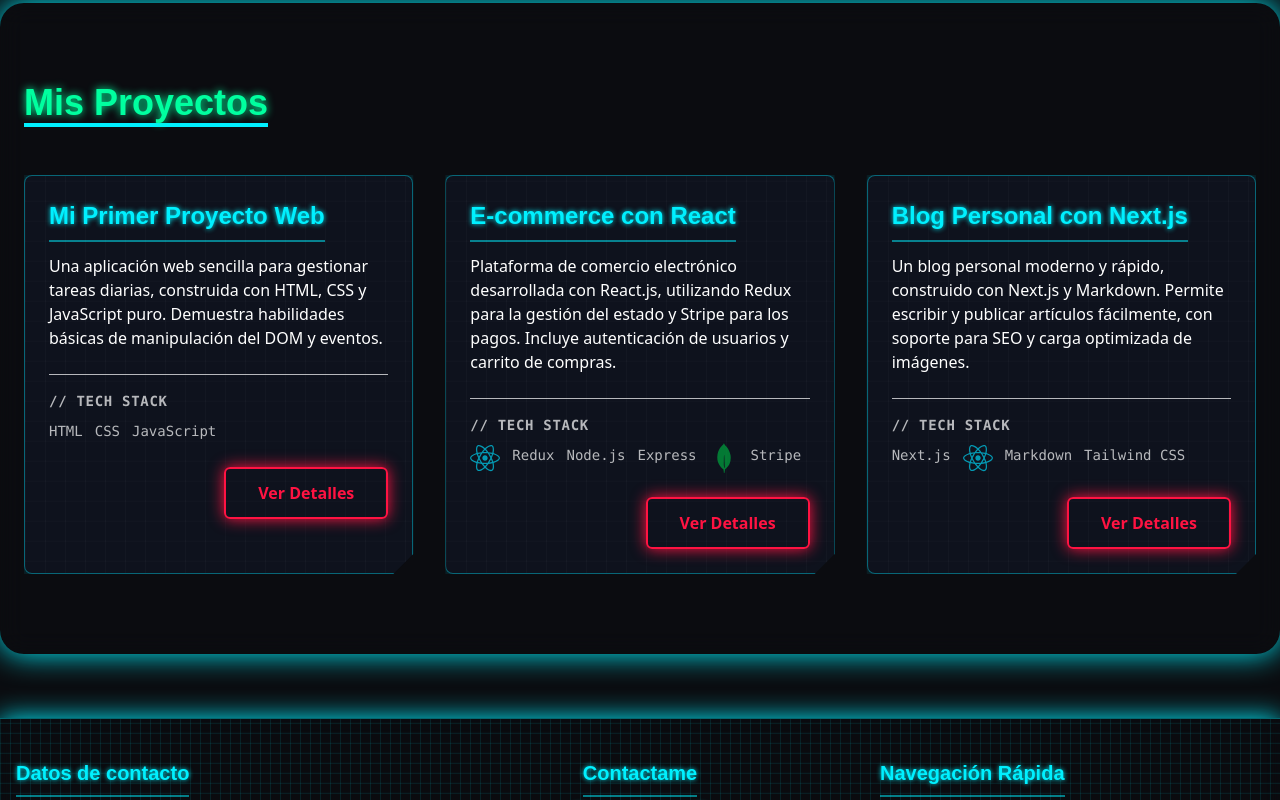
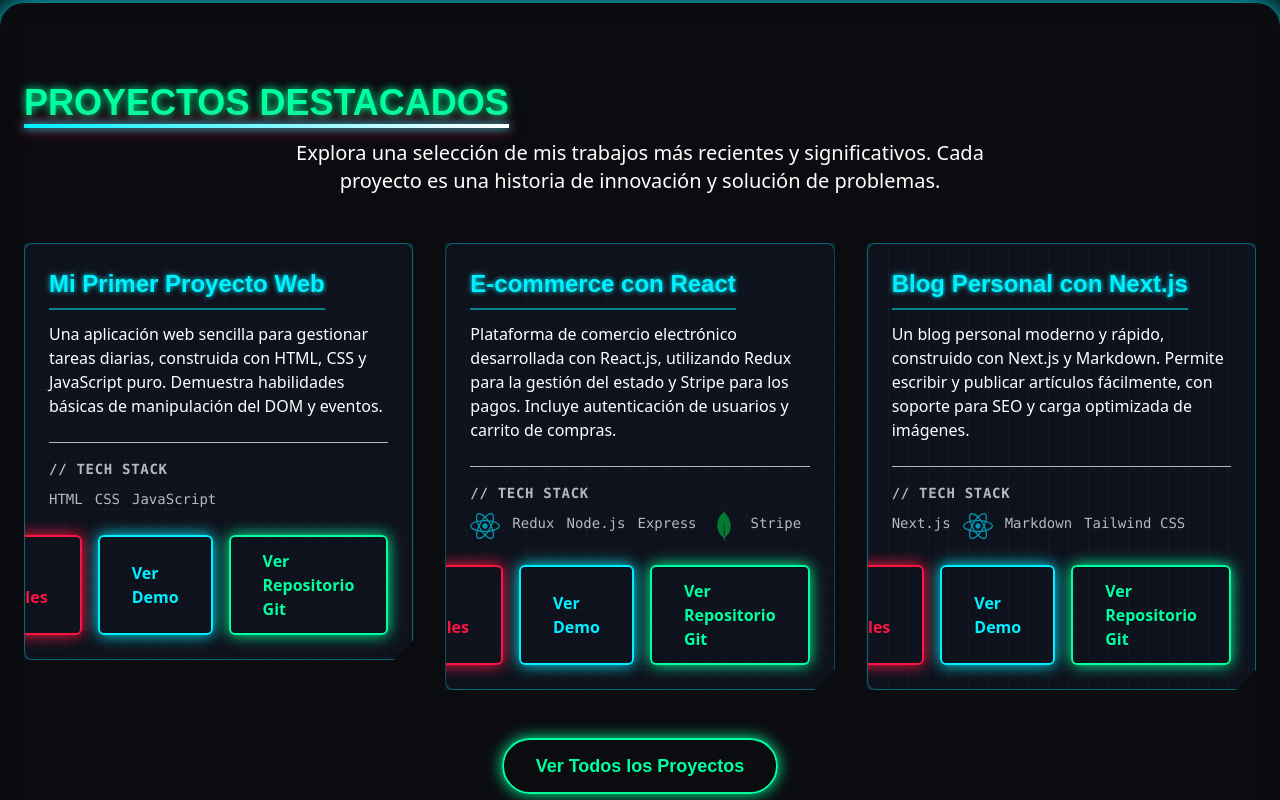
Before and after one commit to BrandonBrandon-alt/portfolio_front, a React (Vite) app: page / in a window 1280 px wide. Shown: the part 2840-3640 px from the top of the page. Built offline with nearby package versions, Linux system fonts and the light colour scheme.

Commit message:
Se logro implementar mostrar los proyectos desde el front

```diff
--- a/src/components/sections/ProjectList.jsx
+++ b/src/components/sections/ProjectList.jsx
@@ -1,5 +1,8 @@
 // src/ProjectList.jsx
 import React, { useState, useEffect } from 'react';
+import { motion } from 'framer-motion';
+import { Link } from 'react-router-dom';
+import { containerVariants, itemVariants } from '../../styles/animations';
 import projectsData from '../../data/projects.json';
 import ProjectCard from '../ui/ProjectCard'; // Import ProjectCard
 
@@ -7,18 +10,47 @@ const ProjectList = () => {
     const [projects, setProjects] = useState([]);
 
     useEffect(() => {
-        setProjects(projectsData);
+        setProjects(projectsData.slice(0, 3)); // Mostrar solo los primeros 3 proyectos
     }, []);
 
     return (
-        <section className="py-20 px-6 section-card-style text-[var(--color-text-primary)]">
-            <h2 className="text-3xl md:text-4xl font-bold text-center mb-12 border-b-4 border-[var(--color-accent-jedi-blue)] inline-block">Mis Proyectos</h2>
+        <motion.section
+            id="proyectos-destacados"
+            className="py-20 px-6 section-card-style text-[var(--color-text-primary)]"
+            variants={containerVariants}
+            initial="hidden"
+            animate="visible"
+        >
+            <motion.h2
+                className="text-3xl md:text-4xl font-display text-center mb-4 lightsaber-underline"
+                variants={itemVariants}
+            >
+                PROYECTOS DESTACADOS
+            </motion.h2>
+            <motion.p
+                className="text-lg md:text-xl font-sans text-center max-w-3xl mx-auto mb-12"
+                variants={itemVariants}
+            >
+                Explora una selección de mis trabajos más recientes y significativos. Cada proyecto es una historia de innovación y solución de problemas.
+            </motion.p>
+
             <div className="grid grid-cols-1 md:grid-cols-2 lg:grid-cols-3 gap-8">
                 {projects.map(project => (
-                    <ProjectCard key={project.id} project={project} />
+                    <motion.div key={project.id} variants={itemVariants}>
+                        <ProjectCard project={project} />
+                    </motion.div>
                 ))}
             </div>
-        </section>
+
+            <motion.div variants={itemVariants} className="text-center mt-12">
+                <Link
+                    to="/projects"
+                    className="inline-block px-8 py-3 text-lg font-bold rounded-full border-2 border-[var(--color-accent-jedi-green)] text-[var(--color-accent-jedi-green)] hover:bg-[var(--color-accent-jedi-green)] hover:text-[var(--color-background)] shadow-[0_0_15px_var(--color-accent-jedi-green)] hover:shadow-[0_0_30px_var(--color-accent-jedi-green)] transition-all duration-300"
+                >
+                    Ver Todos los Proyectos
+                </Link>
+            </motion.div>
+        </motion.section>
     );
 };
 
--- a/src/components/ui/ProjectCard.jsx
+++ b/src/components/ui/ProjectCard.jsx
@@ -71,10 +71,10 @@ const ProjectCard = ({ project }) => {
                 >
                     Ver Detalles
                 </Button>
-                {project.project_url && (
+                {project.liveUrl && (
                     <Button
                         as="a"
-                        href={project.project_url}
+                        href={project.liveUrl}
                         target="_blank"
                         rel="noopener noreferrer"
                         className="border-[var(--color-accent-jedi-blue)] text-[var(--color-accent-jedi-blue)] hover:bg-[var(--color-accent-jedi-blue)] hover:text-[var(--color-background)] shadow-[0_0_15px_var(--color-accent-jedi-blue)] hover:shadow-[0_0_30px_var(--color-accent-jedi-blue)]"
@@ -82,15 +82,15 @@ const ProjectCard = ({ project }) => {
                         Ver Demo
                     </Button>
                 )}
-                {project.repository_url && (
+                {project.githubUrl && (
                     <Button
                         as="a"
-                        href={project.repository_url}
+                        href={project.githubUrl}
                         target="_blank"
                         rel="noopener noreferrer"
                         className="border-[var(--color-accent-jedi-green)] text-[var(--color-accent-jedi-green)] hover:bg-[var(--color-accent-jedi-green)] hover:text-[var(--color-background)] shadow-[0_0_15px_var(--color-accent-jedi-green)] hover:shadow-[0_0_30px_var(--color-accent-jedi-green)]"
                     >
-                        Ver Código
+                        Ver Repositorio Git
                     </Button>
                 )}
             </div>
--- a/src/data/projects.json
+++ b/src/data/projects.json
@@ -25,5 +25,14 @@
     "technologies": ["Next.js", "React", "Markdown", "Tailwind CSS"],
     "githubUrl": "https://github.com/tuusuario/personal-blog-nextjs",
     "liveUrl": "https://tu-blog-personal.vercel.app/"
+  },
+  {
+    "id": 4,
+    "title": "E-commerce con React",
+    "description": "Plataforma de comercio electrónico desarrollada con React.js, utilizando Redux para la gestión del estado y Stripe para los pagos. Incluye autenticación de usuarios y carrito de compras.",
+    "imageUrl": "/images/project-ecommerce.jpg",
+    "technologies": ["React", "Redux", "Node.js", "Express", "MongoDB", "Stripe"],
+    "githubUrl": "https://github.com/tuusuario/ecommerce-react",
+    "liveUrl": "https://ecommerce-demo.vercel.app/"
   }
 ]
--- a/src/pages/ProjectDetailPage.jsx
+++ b/src/pages/ProjectDetailPage.jsx
@@ -1,6 +1,6 @@
 import React, { useState, useEffect } from 'react';
 import { useParams, Link } from 'react-router-dom';
-import axios from 'axios';
+import projectsData from '../data/projects.json';
 import { motion } from 'framer-motion';
 import { ArrowLeftIcon } from '@heroicons/react/24/outline';
 
@@ -11,13 +11,17 @@ const ProjectDetailPage = () => {
   const [error, setError] = useState(null);
 
   useEffect(() => {
-    const fetchProject = async () => {
+    const fetchProject = () => {
       try {
-        const response = await axios.get(`${import.meta.env.VITE_API_BASE_URL}/api/projects/${id}/`);
-        setProject(response.data);
+        const foundProject = projectsData.find(p => p.id === parseInt(id));
+        if (foundProject) {
+          setProject(foundProject);
+        } else {
+          setError("Proyecto no encontrado.");
+        }
       } catch (err) {
-        console.error("Error fetching project details:", err);
-        setError("No se pudo cargar el proyecto. Por favor, inténtalo de nuevo más tarde.");
+        console.error("Error loading project details from JSON:", err);
+        setError("Error al cargar los detalles del proyecto.");
       } finally {
         setLoading(false);
       }
@@ -66,8 +70,8 @@ const ProjectDetailPage = () => {
       </h1>
 
       <div className="bg-[var(--color-background)]/70 p-8 rounded-lg shadow-xl border-2 border-[var(--color-accent-jedi-blue)]/40 space-y-6">
-        {project.image && (
-          <img src={project.image} alt={project.title} className="w-full h-auto rounded-md mb-6 shadow-lg" loading="lazy" />
+        {project.imageUrl && (
+          <img src={project.imageUrl} alt={project.title} className="w-full h-auto rounded-md mb-6 shadow-lg" loading="lazy" />
         )}
 
         <p className="text-lg leading-relaxed text-[var(--color-text-primary)]">
@@ -88,9 +92,9 @@ const ProjectDetailPage = () => {
         )}
 
         <div className="flex flex-wrap gap-4 justify-center md:justify-start">
-          {project.live_demo_url && (
+          {project.liveUrl && (
             <a
-              href={project.live_demo_url}
+              href={project.liveUrl}
               target="_blank"
               rel="noopener noreferrer"
               className="bg-[var(--color-accent-jedi-blue)] text-[var(--color-background)] py-3 px-6 rounded-md font-bold hover:bg-[var(--color-accent-jedi-green)] transition duration-300 shadow-lg"
@@ -98,9 +102,9 @@ const ProjectDetailPage = () => {
               Ver Demo en Vivo
             </a>
           )}
-          {project.github_url && (
+          {project.githubUrl && (
             <a
-              href={project.github_url}
+              href={project.githubUrl}
               target="_blank"
               rel="noopener noreferrer"
               className="border-2 border-[var(--color-accent-jedi-blue)] text-[var(--color-accent-jedi-blue)] py-3 px-6 rounded-md font-bold hover:bg-[var(--color-accent-jedi-blue)] hover:text-[var(--color-background)] transition duration-300 shadow-lg"
```
